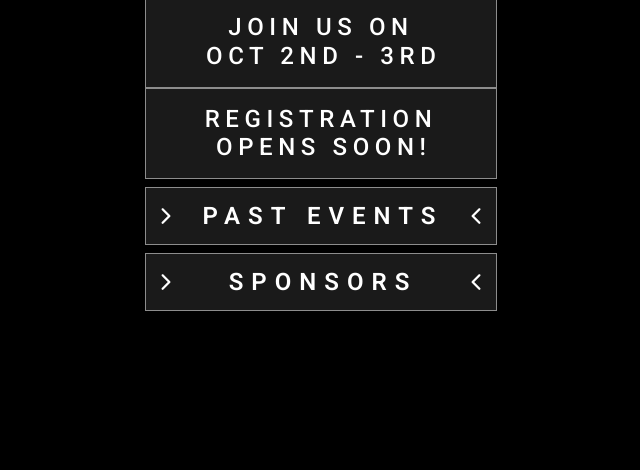
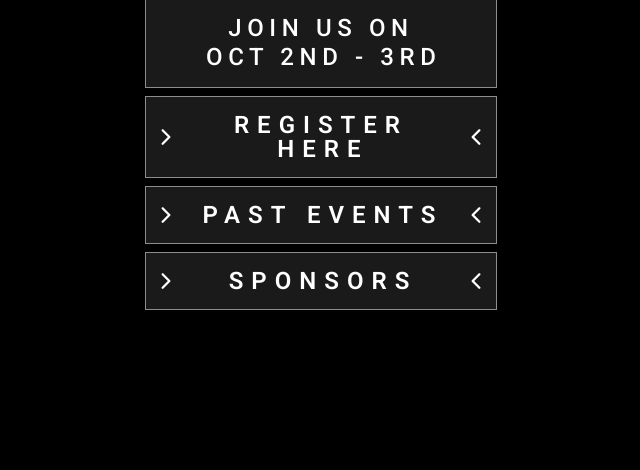
Before and after one commit to UHCodeRED/fall-2021, a website built with Parcel: page index.html in a window 1280 px wide. Shown: the part 330-800 px from the top of the page, without its empty margins (319-959 px from the left). Built offline with nearby package versions, Linux system fonts and the light colour scheme.

Commit message:
Registration button is now active

```diff
--- a/index.html
+++ b/index.html
@@ -34,15 +34,15 @@
 						<span class="nls">Join us on <br> Oct 2nd - 3rd</span>
 					</strong>
 				</div>
+				<!--
 				<div class="coming-soon">
 					<strong>
 						<span class="nls">Registration Opens Soon!</span>
 					</strong>
 				</div>
-					<!-- <a href="https://forms.gle/XHbVT9HvUd4ke3RS8" class="arrow-btn w-100 mt-2 mb-2"      uncomment on july 6
-					target="_blank">
-            Register
-          </a> -->
+				-->
+				<a href="https://forms.gle/XHbVT9HvUd4ke3RS8" class="arrow-btn w-100 mt-2 m"
+					target="_blank"><span class="nls">Register Here</span></a>
 				<a href="https://devpost.com/hackathons?search=codered" class="arrow-btn w-100 mt-2 mb-2"
 					target="_blank"><span class="nls">Past Events</span></a>
 				<a href="#sponsors" class="arrow-btn w-100 mb-2 m"><span class="nls">Sponsors</span></a>
```
Also changed, not shown: 1 other file.
